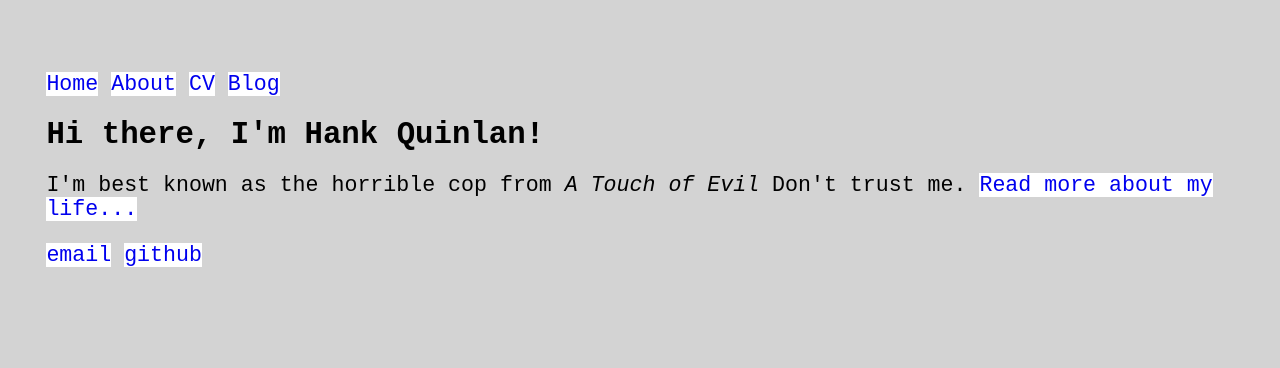
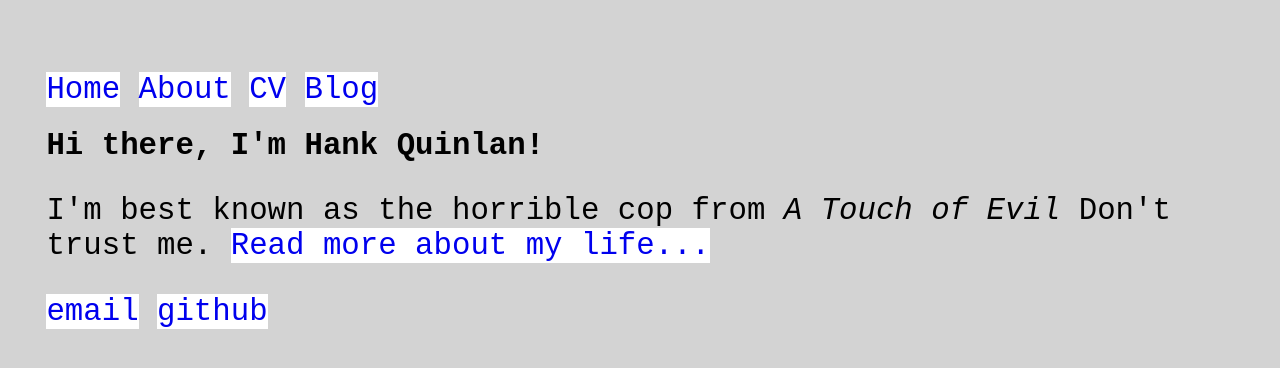
Before and after one commit to seanbutler/www.seanbutler.net, a Jekyll site: the page built from index.html, in a window 1280 px wide. Shown: the top 368 px of the page. Built offline with Jekyll 4.4.1, drawn with Linux system fonts in a browser that asks for light colours.

Commit message:
Update main.css

```diff
--- a/css/main.css
+++ b/css/main.css
@@ -1,7 +1,7 @@
 html {
     margin: 5vw 3vw 15vw 3vw;
     font-family: monospace;
-    font-size: 2.4vmin;
+    font-size: 2.4vw;
 
     background-color: lightgrey;
 }
```
